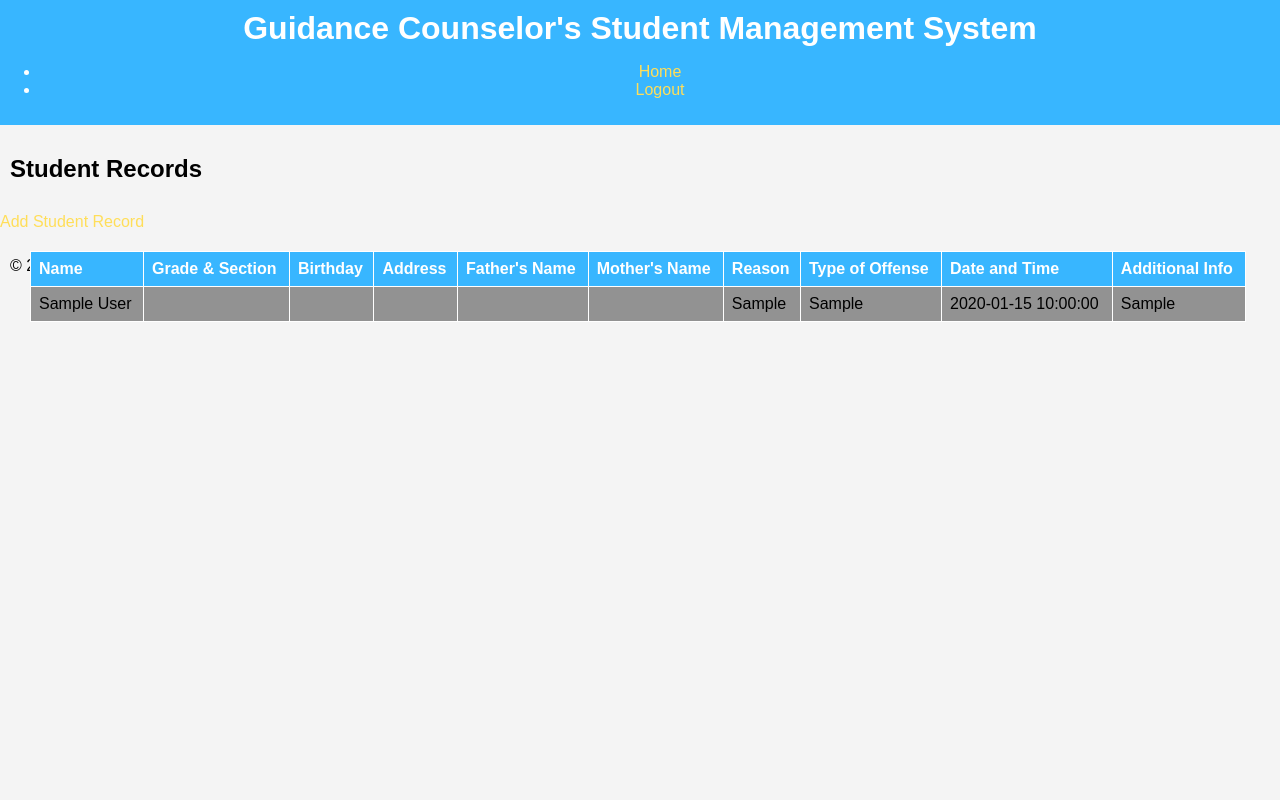
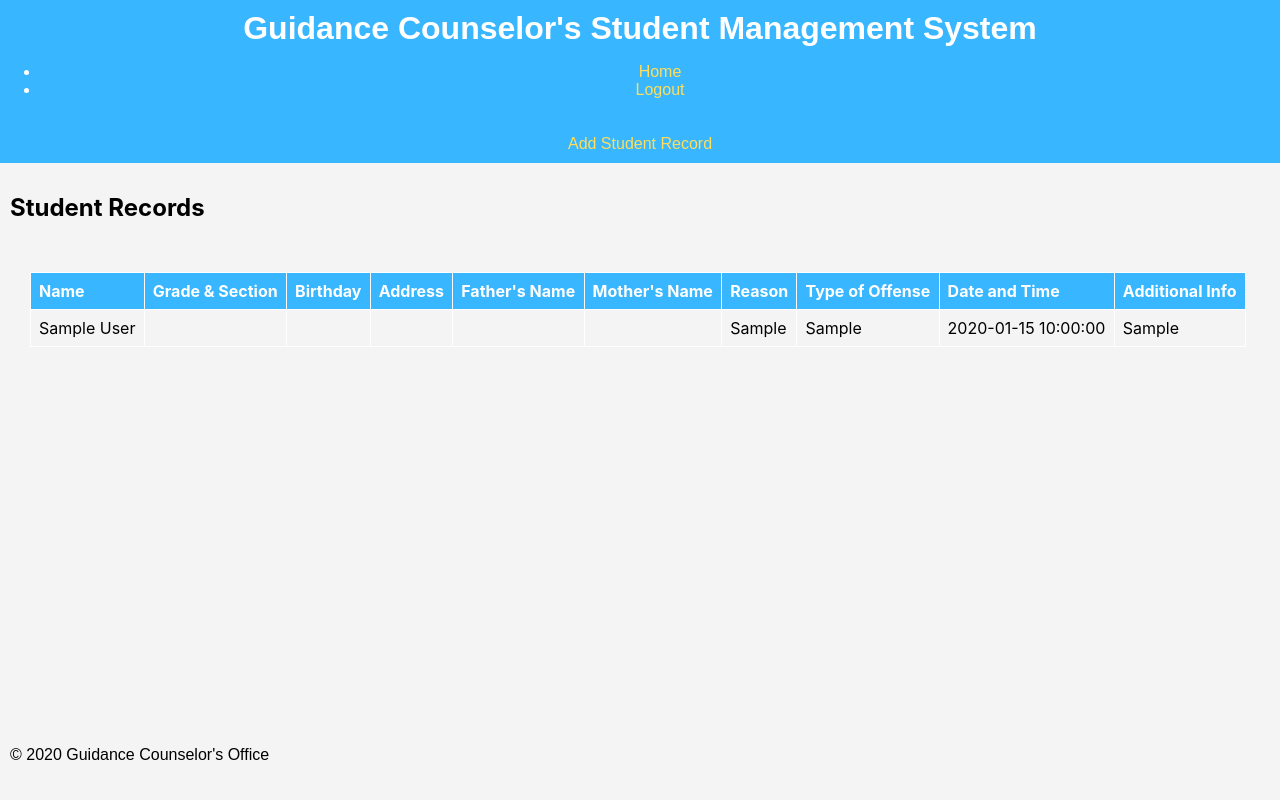
Before and after one commit to JanDanielNieto/guidancesystem, a Flask app: template guidance-counselor-student-management/app/templates/view_records.html in a window 1280 px wide. Run offline with Flask 3, Linux system fonts and the light colour scheme; tables that the repository leaves empty hold one stand-in row (values such as "Sample post"); the template is opened without the code that fills it: values that come from a table or form of the project are taken from there, most other values are stand-ins (such as "Sample title", 1, 10 or a date in 2020).

Commit message:
updated tables and view records formatting

```diff
--- a/guidance-counselor-student-management/app/static/css/styles.css
+++ b/guidance-counselor-student-management/app/static/css/styles.css
@@ -3,6 +3,23 @@ body {
     margin: 0;
     padding: 0;
     background-color: #f4f4f4;
+    display: flex;
+    flex-direction: column;
+    min-height: 100vh;
+    margin: 0;
+    padding: 0;
+    background-color: #f4f4f4;
+}
+
+main {
+    flex: 1;
+}
+
+footer {
+    padding: 10px 0;
+    position: relative;
+    bottom: 0;
+    width: 100%;
 }
 
 header {
@@ -68,8 +85,9 @@ table {
     width: 95%;
     border-collapse: collapse;
     margin: 20px 0;
-    position:absolute;
+    position: absolute;
     left: 30px;
+
 
 }
 
@@ -141,11 +159,12 @@ input[type="text"], input[type="date"], input[type="time"], select {
     border: 1px solid #000000;
 
 }
-textarea{
+textarea[type="text"] {
     width: 30%;
+    height: 40%;
     padding: 15px;
     border: 1px solid #000000;
-    resize:none;
+
 }
 
 input[type="submit"] {
--- a/guidance-counselor-student-management/app/templates/add_student_offense.html
+++ b/guidance-counselor-student-management/app/templates/add_student_offense.html
@@ -12,8 +12,10 @@
         <option value="{{ purpose }}" {% if purpose_filter == purpose %}selected{% endif %}>{{ purpose }}</option>
         {% endfor %}
     </select>
-    <label for="additional_info">Additional Info:</label>
-    <textarea id="additional_info" name="additional_info"></textarea><br>
+    <form method="POST">
+        <label for="description">Additional Info:</label>
+        <textarea type="text" id="description" name="description" required><br>
+    </form>
     <button type="submit">Add Record</button>
 </form>
 {% endblock %}
--- a/guidance-counselor-student-management/app/templates/manage_records.html
+++ b/guidance-counselor-student-management/app/templates/manage_records.html
@@ -41,6 +41,11 @@
                     <td>
                         <a href="{{ url_for('main.manage_student', student_id=student.id) }}">View</a>
                     </td>
+                    <td>
+                        <form action="{{ url_for('delete_user', user_id=user.id) }}" method="POST" style="display:inline;">
+                            <button type="submit" onclick="return confirm('Are you sure you want to delete this user?');">Delete</button>
+                        </form>
+                    </td>
                 </tr>
                 {% endfor %}
             </tbody>
--- a/guidance-counselor-student-management/app/templates/view_records.html
+++ b/guidance-counselor-student-management/app/templates/view_records.html
@@ -1,9 +1,26 @@
 {% extends 'base.html' %}
 
 {% block content %}
+
+<!DOCTYPE html>
+<html lang="en">
+<head>
+    <meta charset="UTF-8">
+    <meta name="viewport" content="width=device-width, initial-scale=1.0">
+    <title>Guidance Counselor's Student Management System</title>
+    <link rel="stylesheet" href="{{ url_for('static', filename='css/styles.css') }}">
+</head>
+
+<header>
+    <nav>
+        <a href="{{ url_for('main.add_student') }}">Add Student Record</a>
+    </nav>
+</header>
+
+<main class="mainfont">
     <h2>Student Records</h2>
-<a href="{{ url_for('main.add_student') }}">Add Student Record</a>
     <table>
+        <thead>
             <tr>
                 <th>Name</th>
                 <th>Grade & Section</th>
@@ -16,6 +33,8 @@
                 <th>Date and Time</th>
                 <th>Additional Info</th>
             </tr>
+        </thead>
+
         {% for record in records %}
         <tr>
             <td>{{ record.name }}</td>
@@ -31,4 +50,6 @@
         </tr>
         {% endfor %}
     </table>
+</main>
+
 {% endblock %}
```
Also changed, not shown: guidance-counselor-student-management/app/templates/profile.html (+14 -0 lines). Lines whose indentation alone changed are shown as unchanged.
